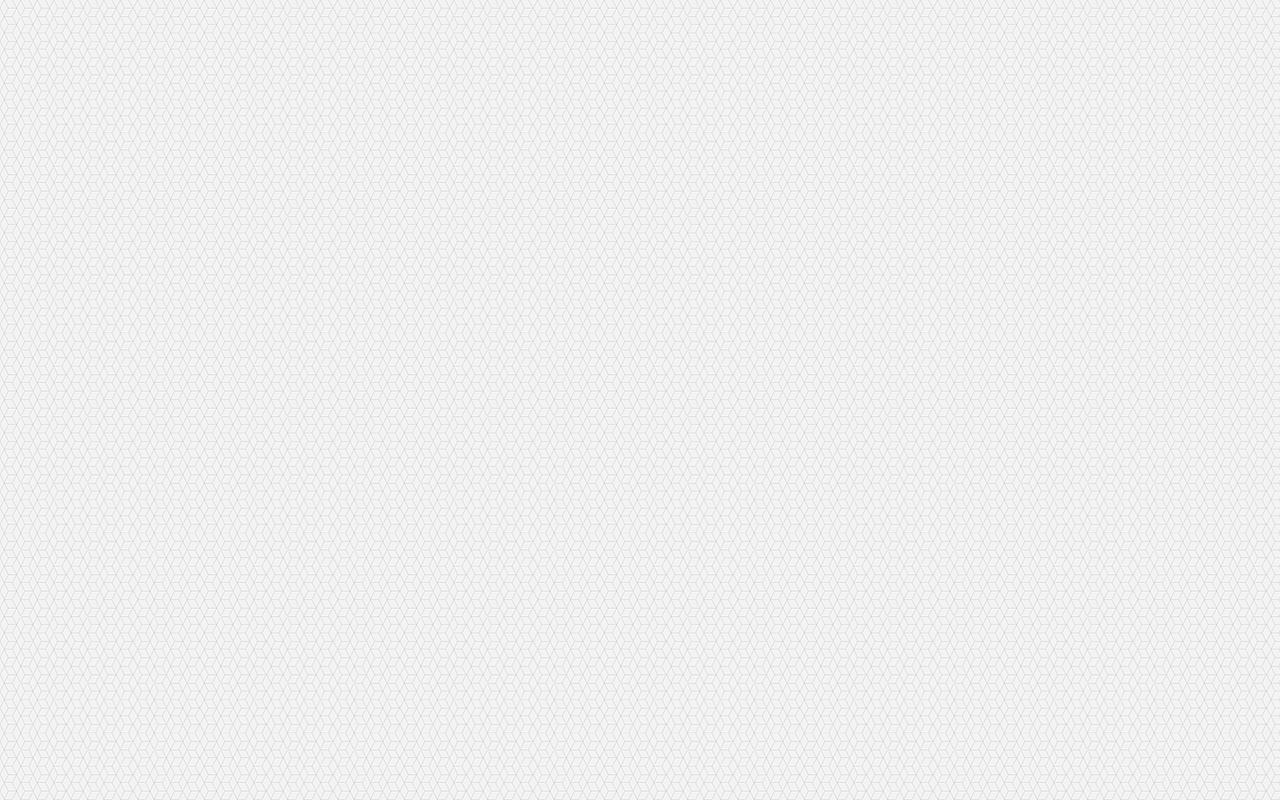
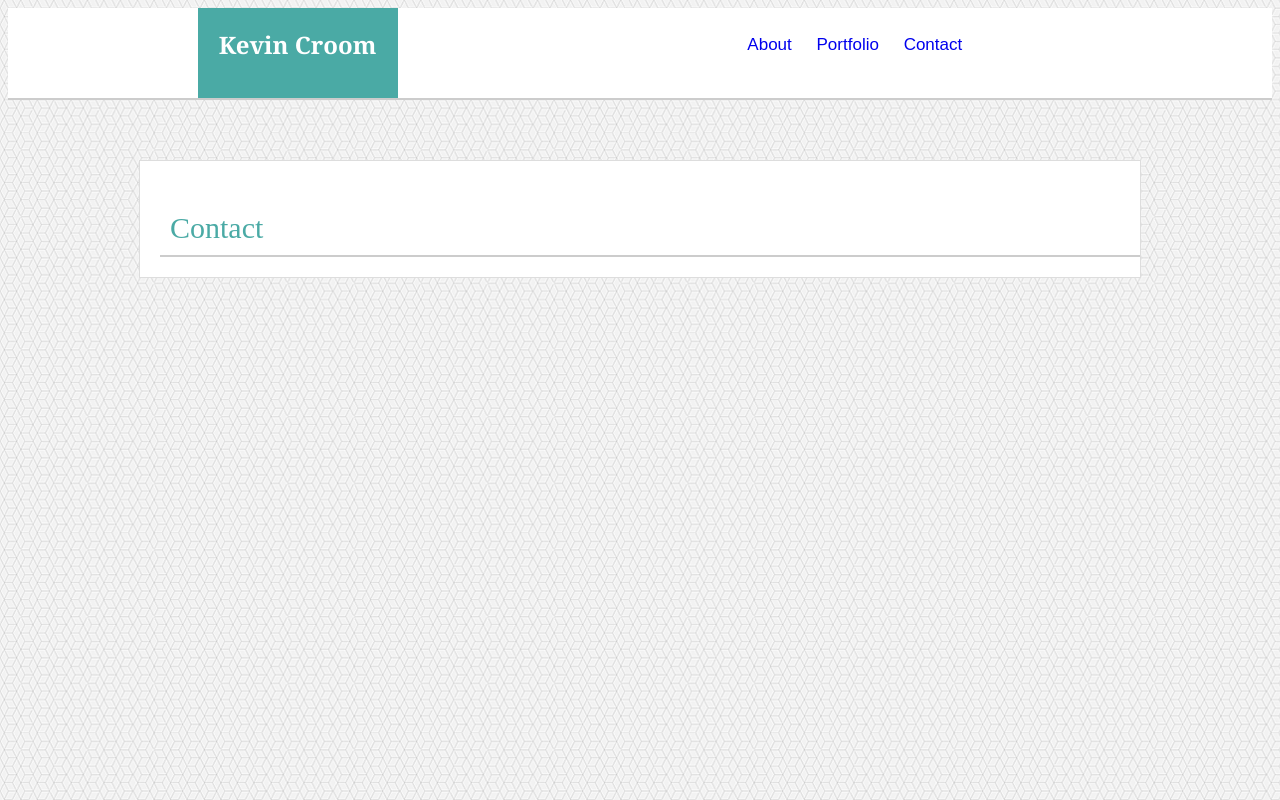
Before and after one commit to Oznero/Basic-Portfolio, a plain HTML site: page contact.html in a window 1280 px wide. Drawn offline with Linux system fonts and the light colour scheme.

Commit message:
updated html files

```diff
--- a/contact.html
+++ b/contact.html
@@ -8,6 +8,22 @@
     <title>Contact</title>
 </head>
 <body>
-
+    <section>
+        <header class="top">
+            <div class="name"><h1>Kevin Croom</h1></div>
+            <div id="upper-menu">
+                <div class="table">
+                    <ul id="horizontal-list">
+                        <li><a href="./index.html">About</a></li>
+                        <li><a href="./portfolio.html">Portfolio</a></li>
+                        <li><a href="./contact.html">Contact</a></li>
+                    </ul>
+                </div>
+            </div>
+        </header>
+    </section>
+    <div class="wrapper">
+        <div class="about-me">Contact</div>
+    </div>
 </body>
 </html>
```
